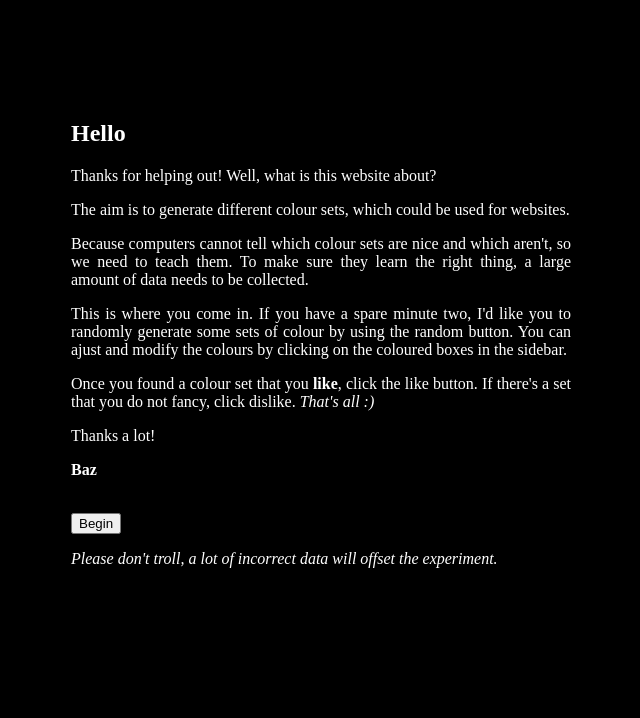
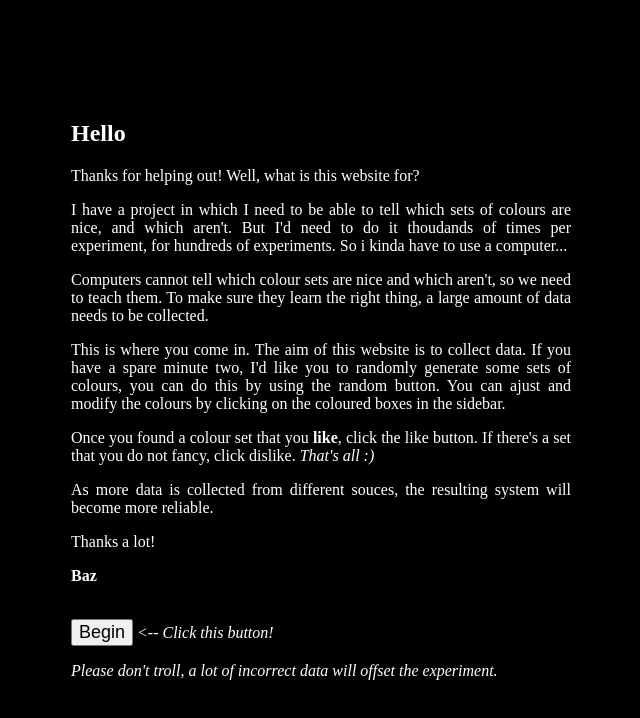
Before and after one commit to balazspete/NaturalComputing, a plain HTML site: page index.html in a window 1280 px wide. Shown: the whole page, without its empty margins (319-959 px from the left). Drawn offline with Linux system fonts and the light colour scheme.

Commit message:
updating welcome text

```diff
--- a/index.html
+++ b/index.html
@@ -9,15 +9,16 @@
 		<div id="main">
 			<div id="hi">
 				<h2>Hello</h2>
-				<p>Thanks for helping out! Well, what is this website about? </p>
-				<p>The aim is to generate different colour sets, which could be used for websites.</p>
-				<p>Because computers cannot tell which colour sets are nice and which aren't, so we need to teach them. To make sure they learn the right thing, a large amount of data needs to be collected.</p>
-				<p>This is where you come in. If you have a spare minute two, I'd like you to randomly generate some sets of colour by using the random button. You can ajust and modify the colours by clicking on the coloured boxes in the sidebar.</p>
+				<p>Thanks for helping out! Well, what is this website for? </p>
+				<p>I have a project in which I need to be able to tell which sets of colours are nice, and which aren't. But I'd need to do it thoudands of times per experiment, for hundreds of experiments. So i kinda have to use a computer...</p>
+				<p>Computers cannot tell which colour sets are nice and which aren't, so we need to teach them. To make sure they learn the right thing, a large amount of data needs to be collected.</p>
+				<p>This is where you come in. The aim of this website is to collect data. If you have a spare minute two, I'd like you to randomly generate some sets of colours, you can do this by using the random button. You can ajust and modify the colours by clicking on the coloured boxes in the sidebar.</p>
 				<p>Once you found a colour set that you <strong>like</strong>, click the like button. If there's a set that you do not fancy, click <striong>dislike</strong>. <em>That's all :)</em></p>
+				<p>As more data is collected from different souces, the resulting system will become more reliable.</p>
 				<p>Thanks a lot!</p>
 				<p><strong>Baz</strong></p>
 				<br>
-				<button id="activate">Begin</button>
+				<button id="activate" style="font-size:18px">Begin</button><em> <-- Click this button!</em>
 				<br>
 				<p><em>Please don't troll, a lot of incorrect data will offset the experiment.</em></p>
 			</div>
```
